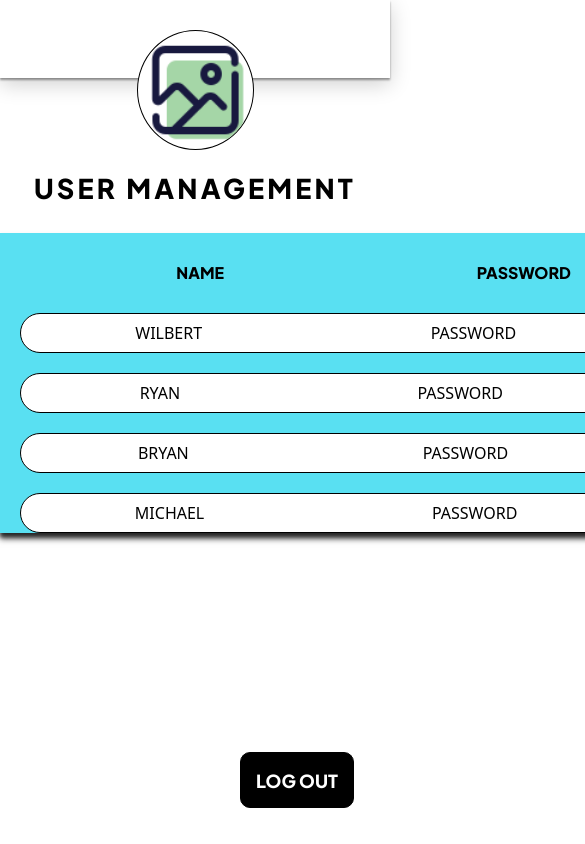
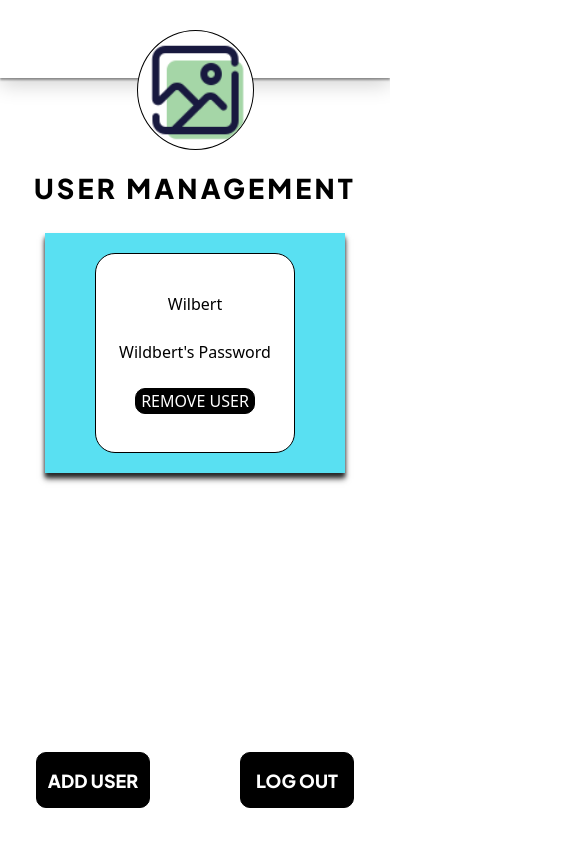
Before and after one commit to ItsMePaz/Hello_VMS_FrontEnd, a React (Vite) app: page /Hello_VMS_FrontEnd/user_management in a window 390 px wide. Shown: the top 844 px of the page, 585 px wide, since content can reach past the window. Built offline with nearby package versions, Linux system fonts and the light colour scheme.

Commit message:
Update on UserManagement Modal

```diff
--- a/components/BackLogoutBtn.jsx
+++ b/components/BackLogoutBtn.jsx
@@ -1,4 +1,3 @@
-import React from "react";
 import { Link } from "react-router-dom";
 import "../styles/header.css";
 
--- a/components/InputCell.jsx
+++ b/components/InputCell.jsx
@@ -1,15 +1,28 @@
-import React from "react";
 import "../src/app.css";
+import "../styles/userManagementResp.css";
+import { useState } from "react";
+import RemoveUserModal from "../modals/RemoveUserModal";
 
 function InputCell({ user_name, user_password, user_id }) {
+  const [show, setShow] = useState(false);
+
   return (
-    <div className="cell-placement">
-      <div className="cell-border tw-flex tw-bg-white">
-        <div>{user_name}</div>
-        <div>{user_password}</div>
-        <button className="cellButton" id={user_id}>
-          REMOVE USER
-        </button>
+    <div>
+      {show ? <RemoveUserModal userName={user_name} /> : null}
+      <div className="cell-placement">
+        <div className="cell-border tw-bg-white">
+          <div>{user_name}</div>
+          <div>{user_password}</div>
+          <button
+            className="cellButton"
+            id={user_id}
+            onClick={() => {
+              setShow(true);
+            }}
+          >
+            REMOVE USER
+          </button>
+        </div>
       </div>
     </div>
   );
--- /dev/null
+++ b/modals/RemoveUserModal.jsx
@@ -0,0 +1,20 @@
+import React from "react";
+import "../src/app.css";
+import "../styles/userManagementResp.css";
+
+function RemoveUserModal({ userName }) {
+  return (
+    <div className="background-modal">
+      <div className="remove-user-modal">
+        Are you sure you want to remove<strong>{userName}</strong>as a user?
+        <br />
+        <div className="modal-button-placement">
+          <button className="modalButton">NO</button>
+          <button className="modalButton">YES</button>
+        </div>
+      </div>{" "}
+    </div>
+  );
+}
+
+export default RemoveUserModal;
--- a/pages/UserManagement.jsx
+++ b/pages/UserManagement.jsx
@@ -1,9 +1,12 @@
 import { Link } from "react-router-dom";
+import { useState } from "react";
 import PageHeader from "../components/PageHeader";
 import PageTitle from "../components/PageTitle";
 import InputCell from "../components/InputCell";
 import "../styles/header.css";
 import "../src/App.css";
+import "../styles/userManagementResp.css";
+import RemoveUserModal from "../modals/RemoveUserModal";
 
 function UserManagement() {
   return (
@@ -14,50 +17,35 @@ function UserManagement() {
       <div className="back-drop tw-overflow-auto">
         <div className=" tw-bg-[#59e0f2] tw-pb-[20px] ">
           <div className="cell-placement">
-            <div className="cell-title-border tw-flex">
+            <div className="cell-title-border">
               <div>NAME</div>
               <div>PASSWORD</div>
               <div> </div>
             </div>
           </div>
           <InputCell
-            user_name="WILBERT"
-            user_password="PASSWORD"
+            user_name="Wilbert"
+            user_password="Wildbert's Password"
             user_id="12351241"
           />
           <InputCell
-            user_name="RYAN  "
-            user_password="PASSWORD"
+            user_name="Ryan"
+            user_password="Ryan's Password"
             user_id="12351241"
           />
           <InputCell
-            user_name="BRYAN  "
-            user_password="PASSWORD"
+            user_name="Michael"
+            user_password="Michael's Password"
             user_id="12351241"
           />
           <InputCell
-            user_name="MICHAEL"
-            user_password="PASSWORD"
+            user_name="Bryan"
+            user_password="Bryan's Password"
             user_id="12351241"
           />
           <InputCell
-            user_name="GUARD 1"
-            user_password="PASSWORD"
-            user_id="12351241"
-          />
-          <InputCell
-            user_name="GUARD 1"
-            user_password="PASSWORD"
-            user_id="12351241"
-          />
-          <InputCell
-            user_name="GUARD 1"
-            user_password="PASSWORD"
-            user_id="12351241"
-          />
-          <InputCell
-            user_name="GUARD 1"
-            user_password="PASSWORD"
+            user_name="Random User"
+            user_password="Random User's Password"
             user_id="12351241"
           />
         </div>
@@ -66,6 +54,8 @@ function UserManagement() {
       <Link to="/Hello_VMS_FrontEnd/">
         <div className="back-logout-btn logout-placement">LOG OUT</div>
       </Link>
+      {/* back-logout-btn was used as class to define the style for the ADD USER button */}
+      <button className="back-logout-btn back-placement">ADD USER</button>
     </div>
   );
 }
--- a/src/App.css
+++ b/src/App.css
@@ -11,7 +11,13 @@
   align-items: center;
   margin-left: 20px;
   margin-right: 20px;
+  display: flex;
 }
+
+.cell-border > div {
+  flex: 0 0 15em;
+}
+
 .cell-title-border {
   font-family: "Plus Jakarta Sans", sans-serif;
   position: sticky;
@@ -22,6 +28,7 @@
   border-radius: 20px;
   height: 40px;
   align-items: center;
+  display: flex;
 }
 
 .cell-placement {
@@ -46,8 +53,37 @@
 
   border-radius: 10px;
 
-  transition: transform 0.2s;
   display: flex;
   justify-content: center;
   width: 120px;
 }
+
+.remove-user-modal {
+  position: fixed;
+  display: none;
+  justify-content: center;
+  align-items: center;
+  background-color: rgba(0, 0, 0, 0.316);
+  width: 100%;
+  height: 100%;
+  z-index: 999;
+  top: 0;
+}
+
+.modalButton {
+  color: white;
+  background-color: black;
+
+  border: 1px black solid;
+
+  border-radius: 10px;
+
+  display: flex;
+  justify-content: center;
+  width: 120px;
+}
+
+.modal-button-placement {
+  display: flex;
+  gap: 3em;
+}
--- /dev/null
+++ b/styles/userManagementResp.css
@@ -0,0 +1,64 @@
+.remove-user-modal {
+  position: fixed;
+  margin: 0 auto;
+  display: flex;
+  margin-top: 17%;
+  background-color: #ffffff;
+  gap: 1em;
+  padding: 1em;
+  width: 30%;
+  height: 30%;
+  border-radius: 5px;
+  flex-direction: column;
+}
+
+.background-modal {
+  position: fixed;
+  display: flex;
+  justify-content: center;
+  align-items: center;
+  background-color: rgba(0, 0, 0, 0.316);
+  width: 110vw;
+  height: 100%;
+  z-index: 999;
+  top: 50%;
+  left: 50%;
+  transform: translate(-50%, -50%);
+}
+
+@media screen and (min-width: 280px) and (max-width: 708px) {
+  .cell-border {
+    max-width: 200px;
+    height: 200px;
+    justify-content: center;
+    display: flex;
+    flex-direction: column;
+  }
+
+  .cell-border > div {
+    flex: 0 0 3em;
+  }
+
+  .back-drop {
+    width: 300px;
+    height: 240px;
+  }
+
+  .cell-title-border {
+    display: none;
+  }
+}
+
+@media only screen and (min-width: 709px) and (max-width: 1124px) {
+  .cell-border {
+    max-width: 550px;
+  }
+
+  .cell-border > div {
+    flex: 0 0 10em;
+  }
+
+  .back-drop {
+    width: 650px;
+  }
+}
```
